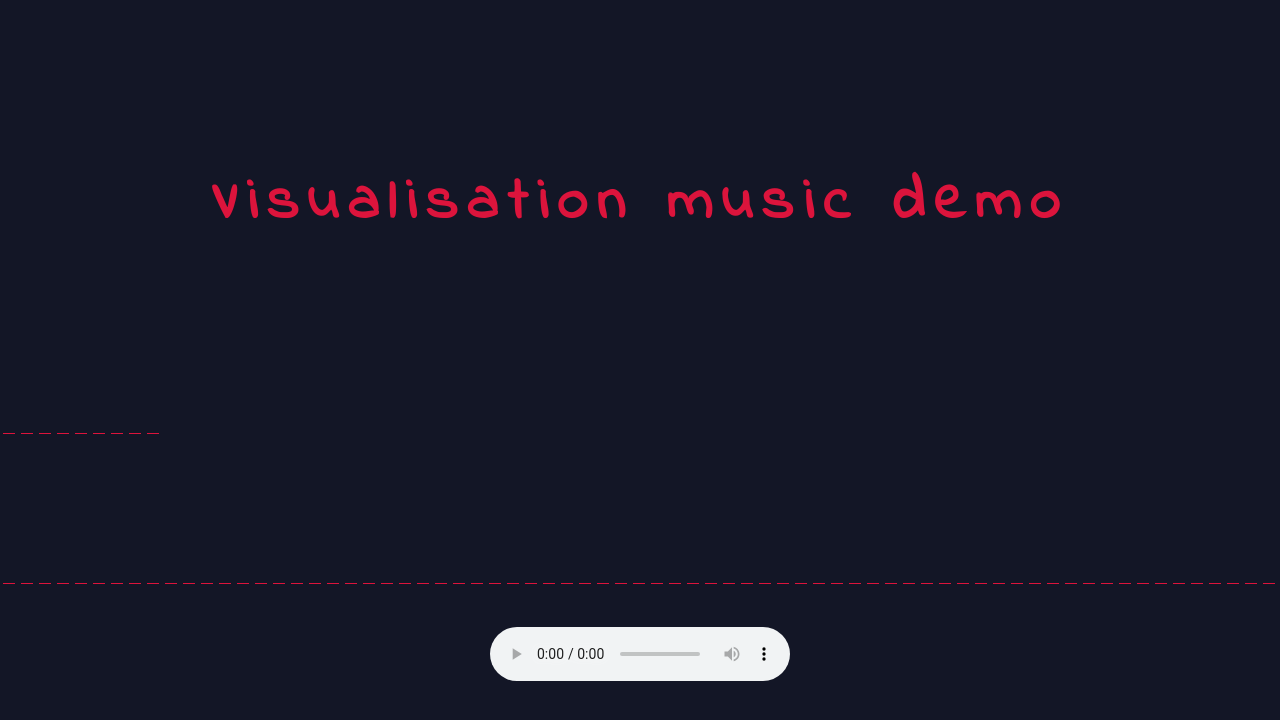
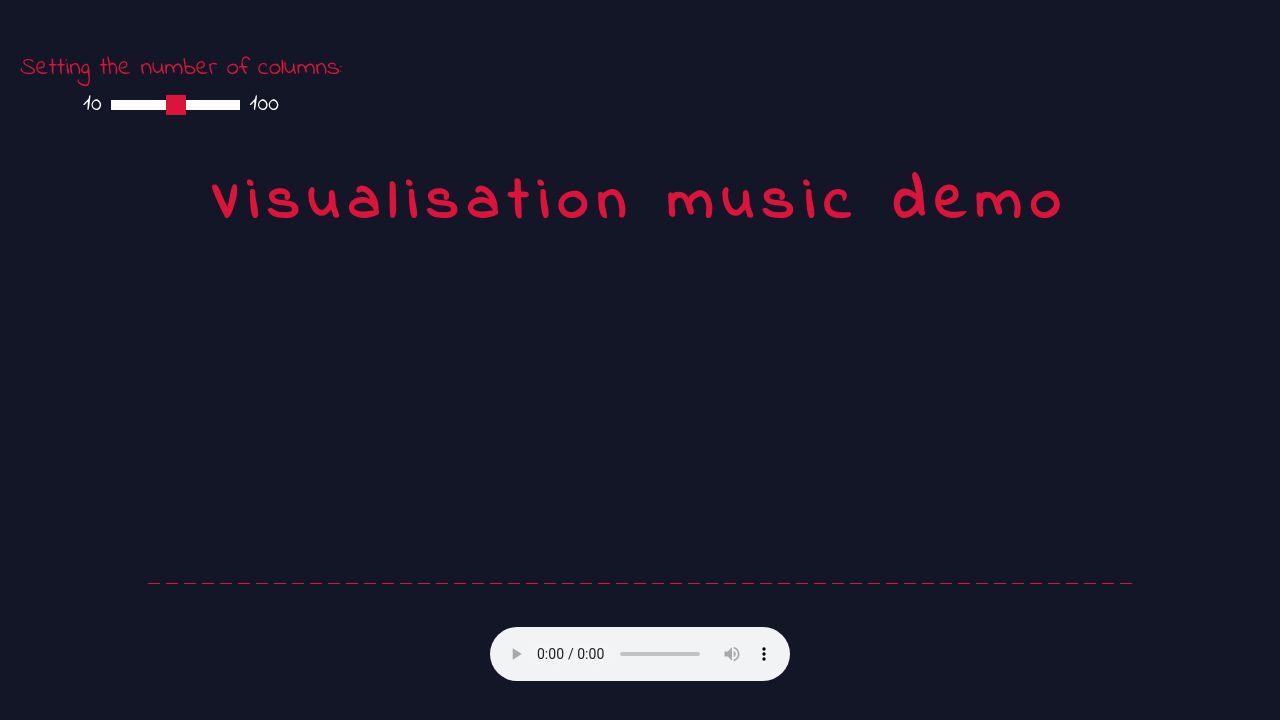
Before and after one commit to PolinkaLa/demo-audio-visual, a plain HTML site: page index.html in a window 1280 px wide. Drawn offline with Linux system fonts and the light colour scheme.

Commit message:
add range for set number of columns

```diff
--- a/index.html
+++ b/index.html
@@ -8,6 +8,11 @@
 <body>
     <h1>Visualisation music demo</h1>
     <div id="visual"></div>
+    <div id="setting">
+        <p>Setting the number of columns:</p>
+        <label>10 <input type="range" min="10" max="100" value="55" id="range"> 100</label>
+    </div>
+
     <audio src="OneRepublic.mp3" id="audio" controls></audio>
     <script src="script.js"></script>
 </body>
--- a/script.js
+++ b/script.js
@@ -2,24 +2,21 @@ let audio, visual, context, analyser, src, array;
 
 const elements = [];
 
-const columnCount = 80;
+let columnCount = 55;
+
+const range = document.getElementById("range")
 
 visual = document.getElementById("visual");
 audio = document.getElementById("audio");
 
 window.onload = (() => {
-    let columns = "";
-    for (let i = 1; i <= columnCount; i++) {
-        let item = document.createElement('div');
-        item = `<div class="column" id="${i*10}"></div>`
-        columns += item;
-    }
-    visual.innerHTML = columns;
-    for (let i = 1; i <= columnCount; i++) {
-        elements[i] = document.getElementById(i*10).style;
-    }
+    renderGistogramm(columnCount)
+} )
 
-} )
+range.addEventListener("change", () => {
+    columnCount = document.getElementById("range").value;
+    renderGistogramm(columnCount)
+})
 
 audio.addEventListener("playing", (() => {
     if(!context) {
@@ -48,3 +45,16 @@ function loop() {
         elements[i].height = (array[i*10])+"px";
     }
 }
+
+function renderGistogramm(columnCount) {
+    let columns = "";
+    for (let i = 1; i <= columnCount; i++) {
+        let item = document.createElement('div');
+        item = `<div class="column" id="${i*10}"></div>`
+        columns += item;
+    }
+    visual.innerHTML = columns;
+    for (let i = 1; i <= columnCount; i++) {
+        elements[i] = document.getElementById(i*10).style;
+    }
+}
--- a/style.css
+++ b/style.css
@@ -9,11 +9,11 @@ body {
   margin: 0;
   width: 100vw;
   min-height: 100vh;
+  font-family: 'Indie Flower', cursive;
 }
 
 h1 {
   color: crimson;
-    font-family: 'Indie Flower', cursive;
   font-size: 60px;
   letter-spacing: 10
 }
@@ -24,9 +24,94 @@ h1 {
   height: 300px;
   margin-bottom: 40px;
 }
+
 .column {
   width: 12px;
   margin: 3px;
   height: 1px;
   background: crimson;
 }
+
+label {
+  color: white;
+  font-size: 25px
+}
+
+input[type=range] {
+  -webkit-appearance: none;
+  margin: 10px 0;
+}
+
+input[type=range]:focus {
+  outline: none;
+}
+
+input[type=range]::-webkit-slider-runnable-track {
+  height: 10px;
+  cursor: pointer;
+  animate: 0.2s;
+  background: white;
+}
+
+input[type=range]::-webkit-slider-thumb {
+  height: 20px;
+  width: 20px;
+  background: crimson;
+  cursor: pointer;
+  -webkit-appearance: none;
+  margin-top: -5px;
+}
+
+input[type=range]:focus::-webkit-slider-runnable-track {
+  background: white;
+}
+
+input[type=range]::-moz-range-track {
+  height: 10px;
+  cursor: pointer;
+  animate: 0.2s;
+  background: white;
+}
+
+input[type=range]::-moz-range-thumb {
+  height: 20px;
+  width: 20px;
+  background: crimson;
+  cursor: pointer;
+}
+
+input[type=range]::-ms-track {
+  height: 10px;
+  cursor: pointer;
+  animate: 0.2s;
+}
+
+input[type=range]::-ms-fill-lower {
+  background: white;
+}
+
+input[type=range]::-ms-fill-upper {
+  background: white;
+}
+
+input[type=range]::-ms-thumb {
+  margin-top: 1px;
+  height: 20px;
+  width: 20px;
+  background: crimson;
+  cursor: pointer;
+}
+
+p {
+  text-align: center;
+  color: crimson;
+  font-size: 25;
+  margin: 0;
+}
+
+#setting {
+  text-align: center;
+  position: absolute;
+  top: 50px;
+  left: 20px
+}
```
Lines whose indentation alone changed are shown as unchanged.
